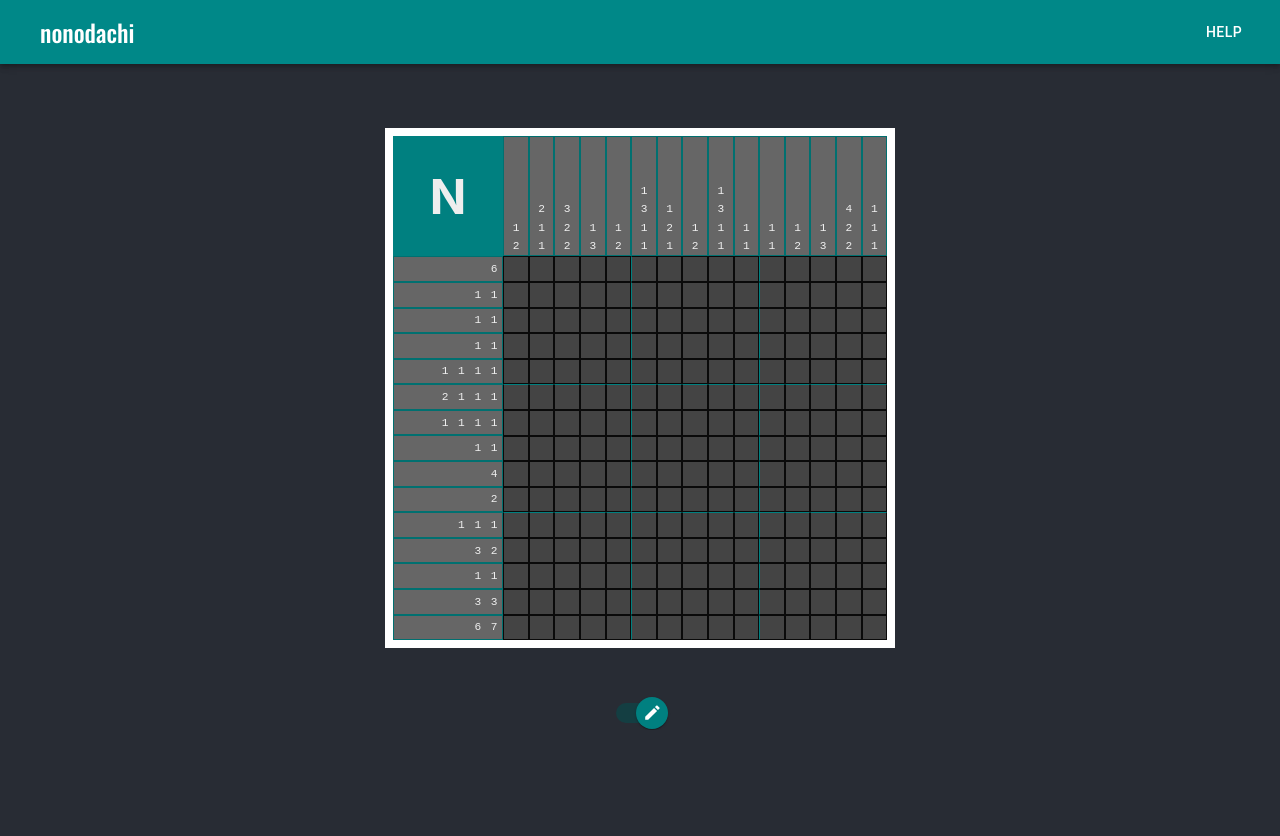
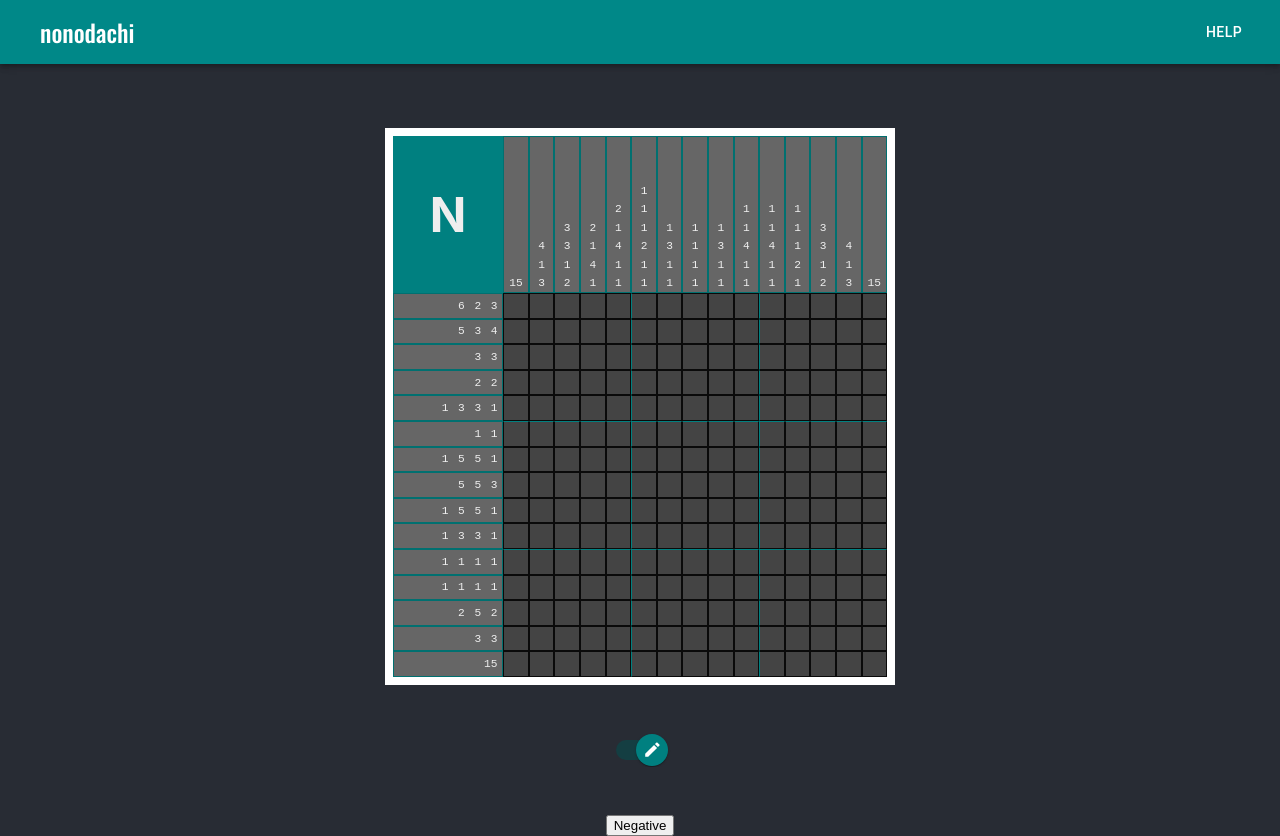
Before and after one commit to FelicianoG/nonogramsdasu, a React (Create React App) app: page / in a window 1280 px wide. Before the commit the page ends 800 px from the top, so only its background shows below. Built offline with nearby package versions, Linux system fonts and the light colour scheme.

Commit message:
experimenting with reverse functionality

```diff
--- a/src/App.js
+++ b/src/App.js
@@ -7,16 +7,18 @@ import { createPortal } from "react-dom";
 import { useState } from "react";
 import HelpModal from "./components/HelpModal";
 import Switch from "./components/Switch";
-import { kirby as test } from "./NonogramTest";
+import { shades as test } from "./NonogramTest";
 
 const theme = createTheme({ palette: { primary: { main: "#088" } } });
 
 function App() {
+  const [winBoard, setWinBoard] = useState(test);
   const [modal, setModal] = useState(false);
   const portalito = createPortal(
     <HelpModal setModal={setModal} />,
     document.getElementById("modal")
   );
+
   return (
     <ThemeProvider theme={theme}>
       {modal ? portalito : null}
@@ -25,7 +27,7 @@ function App() {
         <header className="App-header">
           <MyAppBar setModal={setModal} />
           <div className="game-container">
-            <Logic winBoard={test}>
+            <Logic winBoard={winBoard} setWinBoard={setWinBoard}>
               <Description />
             </Logic>
           </div>
--- a/src/NonogramTest.js
+++ b/src/NonogramTest.js
@@ -1155,3 +1155,260 @@ export const kirby = [
     true,
   ],
 ];
+export const shades = [
+  [
+    true,
+    true,
+    true,
+    true,
+    true,
+    true,
+    false,
+    false,
+    false,
+    true,
+    true,
+    false,
+    true,
+    true,
+    true,
+  ],
+  [
+    true,
+    true,
+    true,
+    true,
+    true,
+    false,
+    true,
+    true,
+    true,
+    false,
+    false,
+    true,
+    true,
+    true,
+    true,
+  ],
+  [
+    true,
+    true,
+    true,
+    false,
+    false,
+    false,
+    false,
+    false,
+    false,
+    false,
+    false,
+    false,
+    true,
+    true,
+    true,
+  ],
+  [
+    true,
+    true,
+    false,
+    false,
+    false,
+    false,
+    false,
+    false,
+    false,
+    false,
+    false,
+    false,
+    false,
+    true,
+    true,
+  ],
+  [
+    true,
+    false,
+    false,
+    true,
+    true,
+    true,
+    false,
+    false,
+    false,
+    true,
+    true,
+    true,
+    false,
+    false,
+    true,
+  ],
+  [
+    true,
+    false,
+    false,
+    false,
+    false,
+    false,
+    false,
+    false,
+    false,
+    false,
+    false,
+    false,
+    false,
+    false,
+    true,
+  ],
+  [
+    true,
+    false,
+    true,
+    true,
+    true,
+    true,
+    true,
+    false,
+    true,
+    true,
+    true,
+    true,
+    true,
+    false,
+    true,
+  ],
+  [
+    true,
+    true,
+    true,
+    true,
+    true,
+    false,
+    true,
+    true,
+    true,
+    true,
+    true,
+    false,
+    true,
+    true,
+    true,
+  ],
+  [
+    true,
+    false,
+    true,
+    true,
+    true,
+    true,
+    true,
+    false,
+    true,
+    true,
+    true,
+    true,
+    true,
+    false,
+    true,
+  ],
+  [
+    true,
+    false,
+    false,
+    true,
+    true,
+    true,
+    false,
+    false,
+    false,
+    true,
+    true,
+    true,
+    false,
+    false,
+    true,
+  ],
+  [
+    true,
+    false,
+    true,
+    false,
+    false,
+    false,
+    false,
+    false,
+    false,
+    false,
+    false,
+    false,
+    true,
+    false,
+    true,
+  ],
+  [
+    true,
+    false,
+    false,
+    false,
+    true,
+    false,
+    false,
+    false,
+    false,
+    false,
+    true,
+    false,
+    false,
+    false,
+    true,
+  ],
+  [
+    true,
+    true,
+    false,
+    false,
+    false,
+    true,
+    true,
+    true,
+    true,
+    true,
+    false,
+    false,
+    false,
+    true,
+    true,
+  ],
+  [
+    true,
+    true,
+    true,
+    false,
+    false,
+    false,
+    false,
+    false,
+    false,
+    false,
+    false,
+    false,
+    true,
+    true,
+    true,
+  ],
+  [
+    true,
+    true,
+    true,
+    true,
+    true,
+    true,
+    true,
+    true,
+    true,
+    true,
+    true,
+    true,
+    true,
+    true,
+    true,
+  ],
+];
--- a/src/components/Logic.jsx
+++ b/src/components/Logic.jsx
@@ -1,8 +1,8 @@
 import { cloneElement, useState, useEffect } from "react";
-import arrDenester from "../utils";
+import arrDenester, { arrNegative } from "../utils";
 import Switch from "./Switch";
 
-export default function Logic({ children, winBoard }) {
+export default function Logic({ children, winBoard, setWinBoard }) {
   const initialColumns = [];
   const rowNum = winBoard.length;
   const columnNum = winBoard[0].length;
@@ -87,10 +87,17 @@ export default function Logic({ children, winBoard }) {
     winBoard,
     win,
   });
+
+  const makeNegative = (e) => {
+    setBoard(arrNegative(board));
+    setWinBoard(arrNegative(winBoard));
+  };
+
   return (
     <>
       {element}
       <Switch setCross={setCross} />
+      <button onClick={(e) => makeNegative()}>Negative</button>
     </>
   );
 }
--- a/src/utils.js
+++ b/src/utils.js
@@ -62,3 +62,13 @@ export const colorTheme = {
   accent: "#008080",
   black: "#0A0A0A",
 };
+
+export function arrNegative(nestedArr) {
+  let arr = JSON.parse(JSON.stringify([...nestedArr]));
+  arr.map((a, i) => {
+    a.map((element, j) => {
+      arr[i][j] = !nestedArr[i][j];
+    });
+  });
+  return arr;
+}
```
